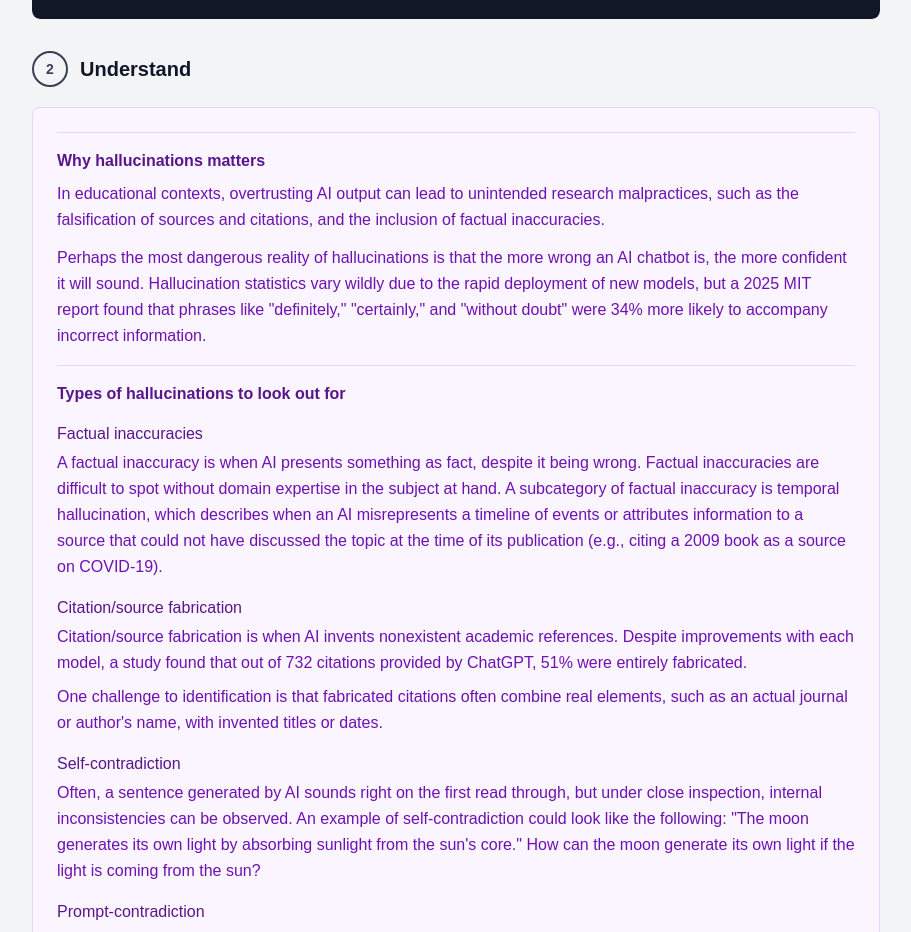
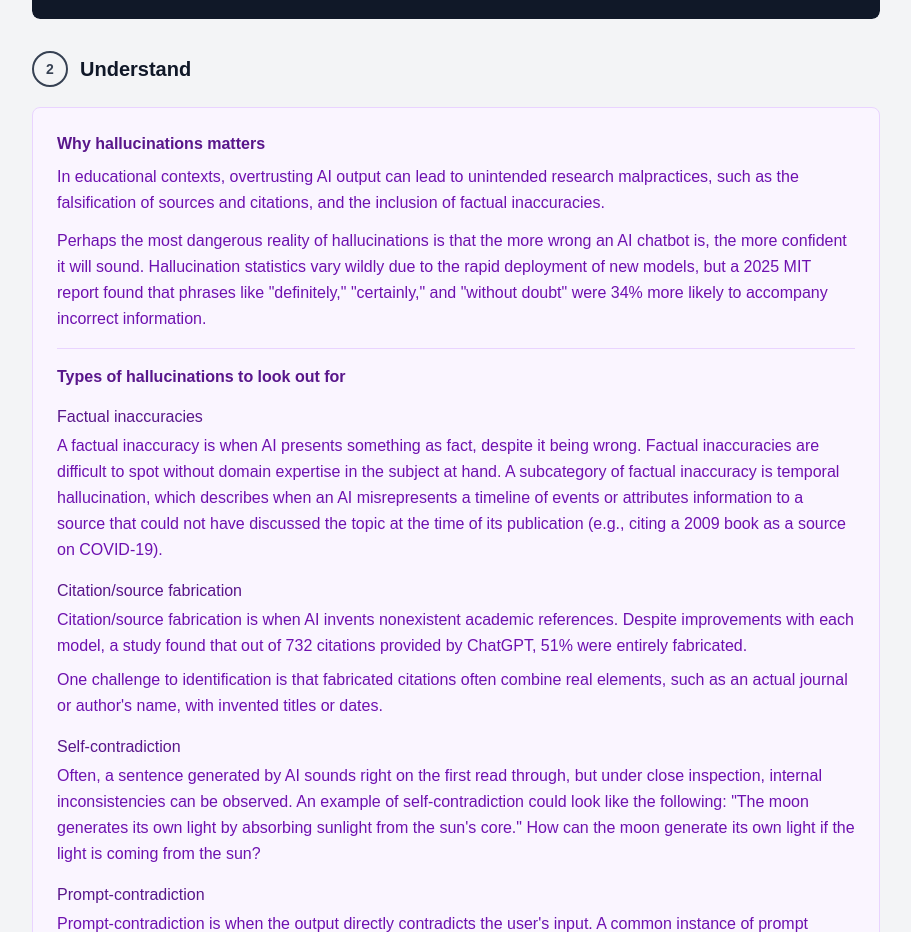
Before and after one commit to catebarry/ai-literacy-site, a Next.js app: page /modules/hallucinations in a window 1280 px wide. Shown: the part 1100-2032 px from the top of the page, without its empty margins (184-1095 px from the left). Built offline with nearby package versions, Linux system fonts and the light colour scheme.

Commit message:
hallucinations edit

```diff
--- a/app/modules/hallucinations/page.tsx
+++ b/app/modules/hallucinations/page.tsx
@@ -406,7 +406,7 @@ export default function HallucinationsModule() {
             </p>
           </div> */}
 
-          <div className="border-t border-purple-200 pt-4">
+          {/* <div className="border-t border-purple-200 pt-4"> */}
             <p className="text-base font-semibold text-purple-900 mb-2">Why hallucinations matters</p>
             <p className="text-base text-purple-800 leading-relaxed mb-3">
               In educational contexts, overtrusting AI output can lead to unintended research
@@ -420,7 +420,7 @@ export default function HallucinationsModule() {
               that phrases like "definitely," "certainly," and "without doubt" were 34% more
               likely to accompany incorrect information.
             </p>
-          </div>
+          {/* </div> */}
 
           <div className="border-t border-purple-200 pt-4">
             <p className="text-base font-semibold text-purple-900 mb-4">Types of hallucinations to look out for</p>
```
